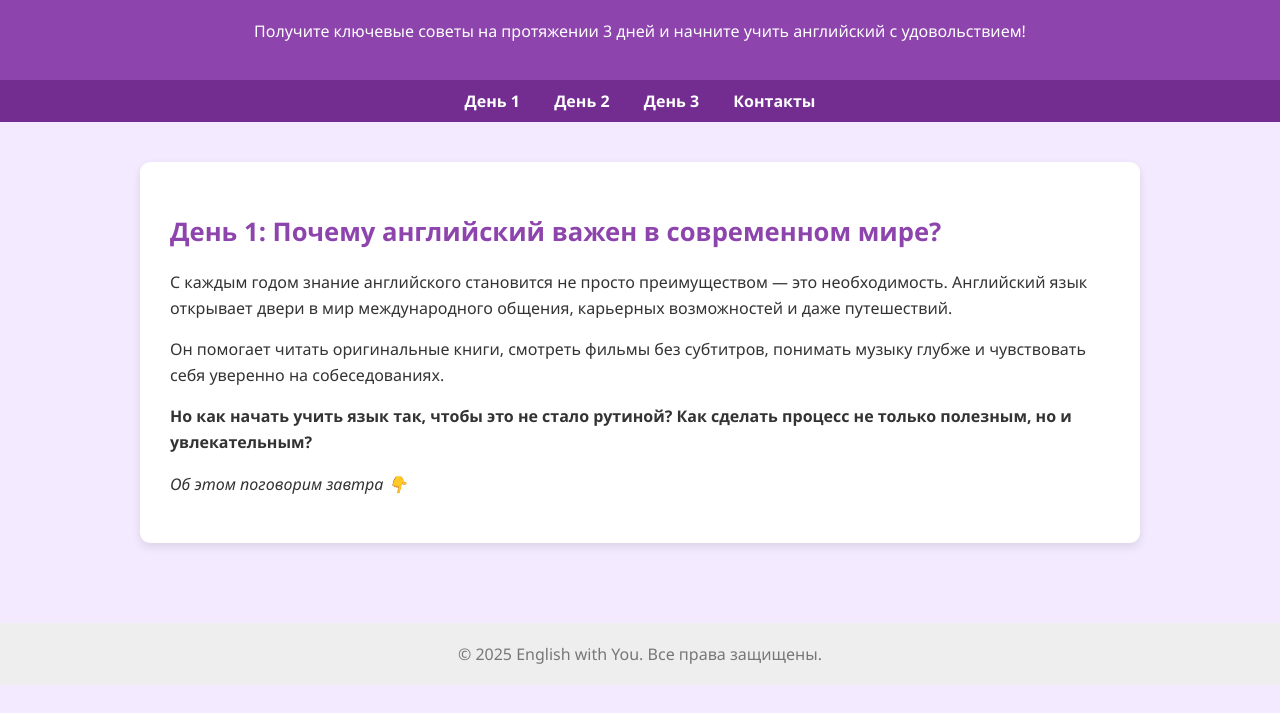
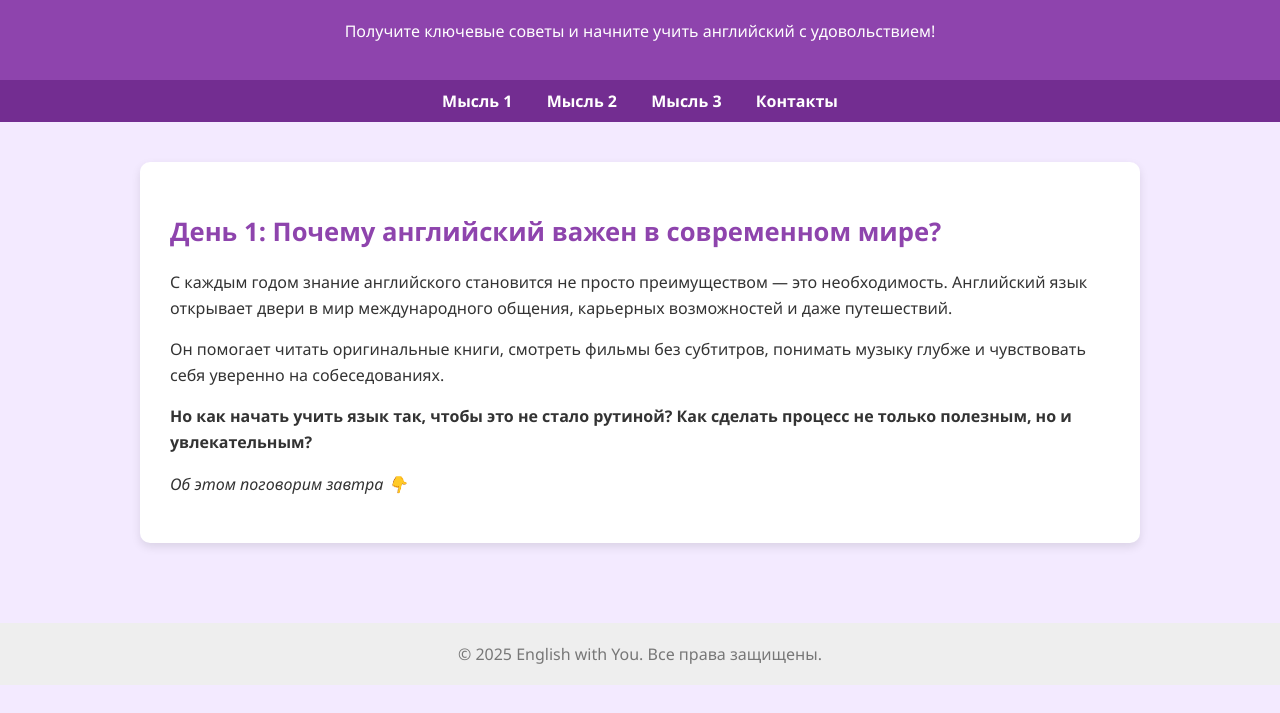
Before and after one commit to alebars2023/english-landing, a plain HTML site: page index.html in a window 1280 px wide. Shown: the part 87-800 px from the top of the page. Drawn offline with Linux system fonts and the light colour scheme.

Commit message:
Update index.html

```diff
--- a/index.html
+++ b/index.html
@@ -2,7 +2,7 @@
 <html lang="ru">
 <head>
     <meta charset="UTF-8">
-    <title>День 1 — Английский за 3 дня</title>
+    <title>Мысль 1 — Английский простой</title>
     <meta name="viewport" content="width=device-width, initial-scale=1.0">
     <link rel="stylesheet" href="style.css">
 </head>
@@ -10,13 +10,13 @@
 
 <header>
     <h1>Как начать свободно говорить по-английски?</h1>
-    <p>Получите ключевые советы на протяжении 3 дней и начните учить английский с удовольствием!</p>
+    <p>Получите ключевые советы и начните учить английский с удовольствием!</p>
 </header>
 
 <nav>
-    <a href="index.html">День 1</a>
-    <a href="day2.html">День 2</a>
-    <a href="day3.html">День 3</a>
+    <a href="index.html">Мысль 1</a>
+    <a href="day2.html">Мысль 2</a>
+    <a href="day3.html">Мысль 3</a>
     <a href="contact.html">Контакты</a>
 </nav>
 
```
